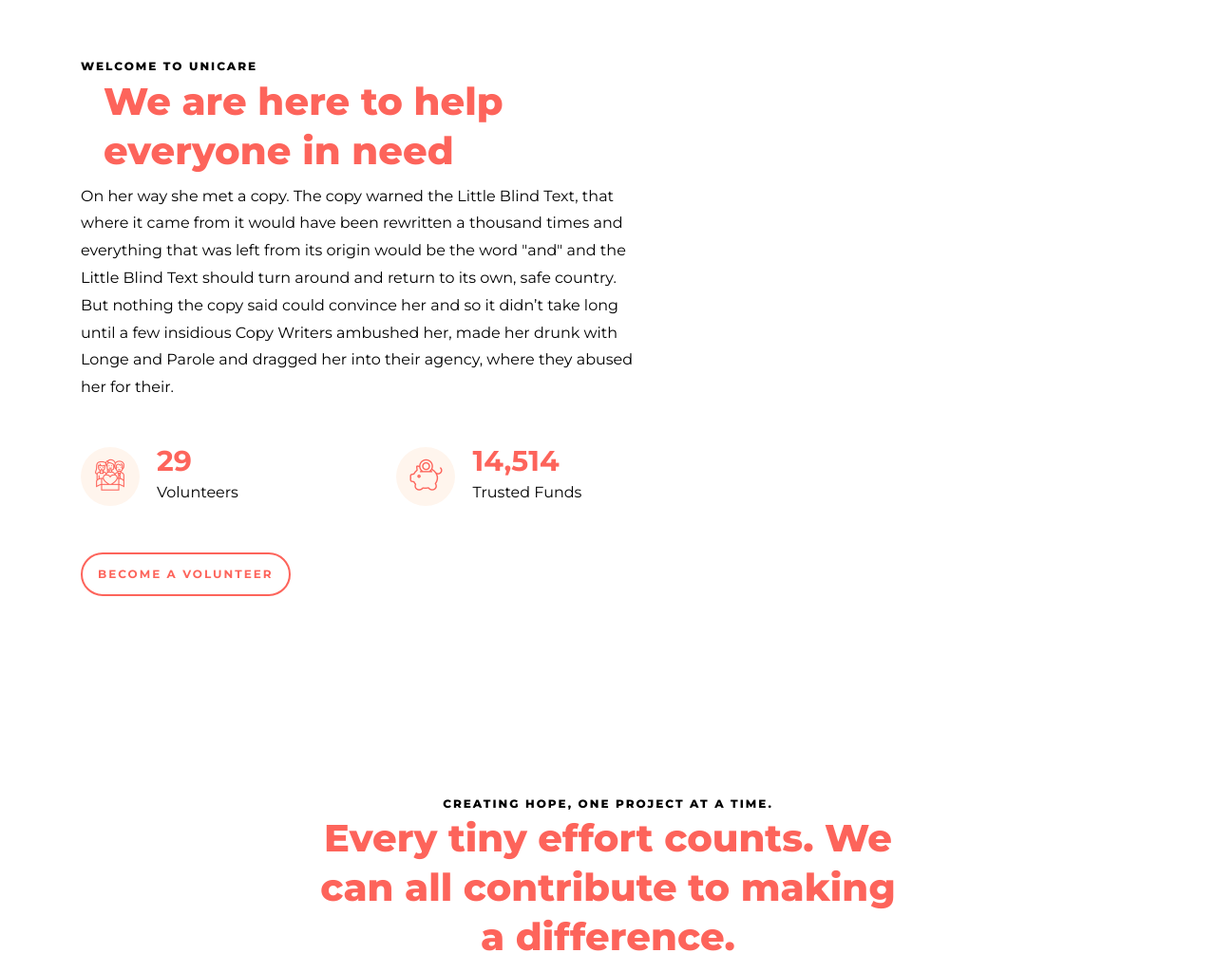
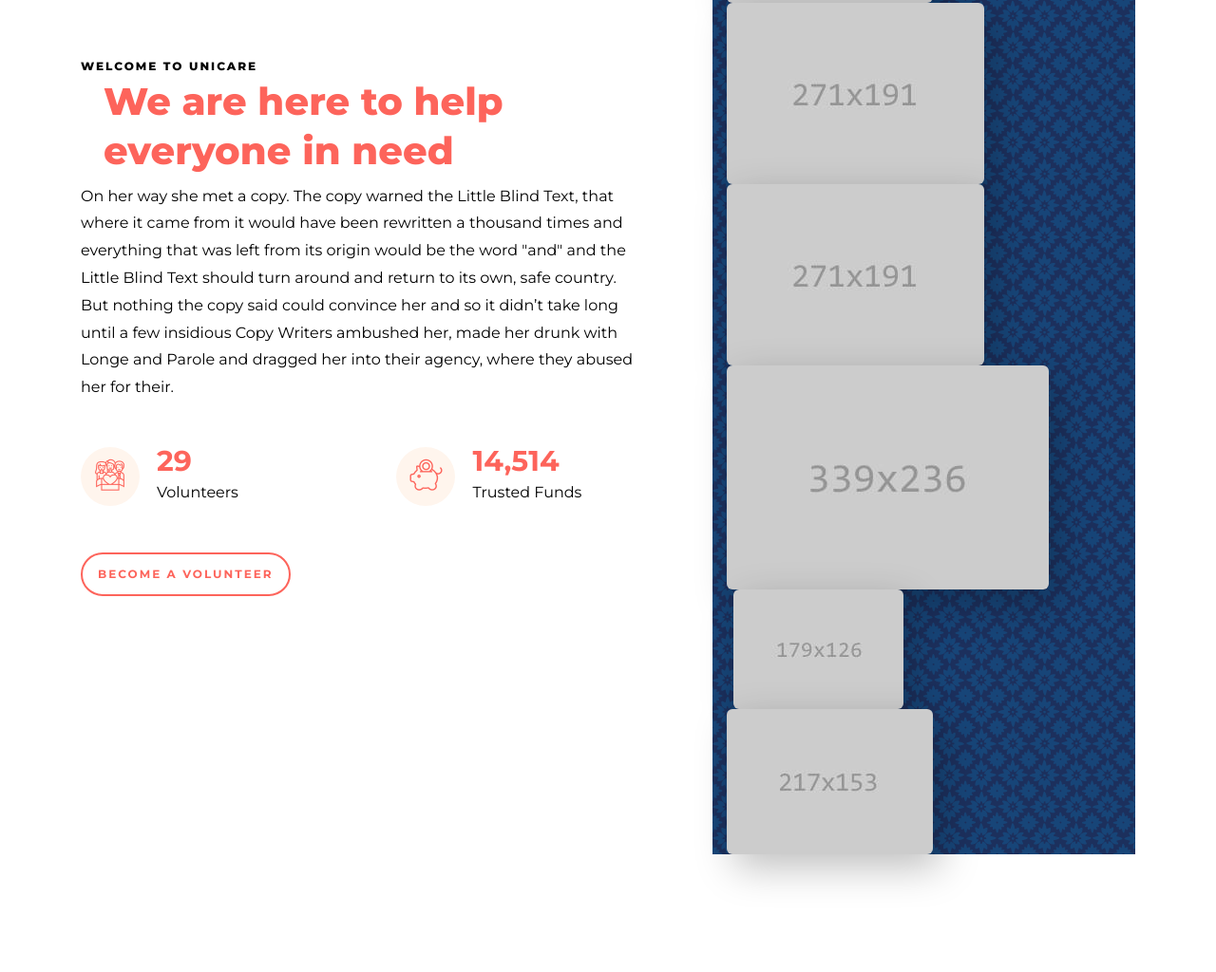
Before and after one commit to SagarUbale/Abhinav-Bharat, a plain HTML site: page unicare-master/index.html in a window 1280 px wide. Shown: the part 871-1895 px from the top of the page at 95% size. Drawn offline with nearby package versions, Linux system fonts and the light colour scheme; some packages are replaced by stand-ins of ours; no server answers; files whose address does not match are found by name.

Commit message:
added animations &images

```diff
--- a/unicare-master/index.html
+++ b/unicare-master/index.html
@@ -46,6 +46,32 @@
 
 .animate.active {
     opacity: 1; /* Show when active */
+}
+
+
+
+
+
+.box-img-animate {
+	text-align: center;
+}
+
+.box-img-animate .box-img-animate-item {
+	display: inline-block;
+}
+
+.box-img-animate .box-img-animate-item img {
+	border-radius: 6px;
+	box-shadow: 8px 14px 40px rgba(0, 0, 0, 0.25);
+}
+
+@media (max-width: 1199.98px) {
+	.box-img-animate .box-img-animate-item + .box-img-animate-item {
+		margin-top: 20px;
+	}
+	.box-img-animate .box-img-animate-item {
+		padding: 0 15px;
+	}
 }
 
 </style>
@@ -200,107 +226,19 @@
 		<div class="container">
 			<div class="row">
 				<div class="col-md-5 order-md-last d-flex align-items-stretch">
-					<!-- <div class="donation-wrap">
-						 <div class="total-donate d-flex align-items-center">
-							<span class="fa flaticon-cleaning"></span>
-							<h4>Donation Campaign <br>are running</h4>
-							<p class="d-flex align-items-center">
-								<span>$</span>
-								<span class="number" data-number="24781">0</span>
-							</p>
-						</div> -->
-					<!-- <form action="#" class="appointment">
-							<div class="row">
-								<div class="col-md-12">
-									<div class="form-group">
-										<label for="name">Full Name</label>
-										<div class="input-wrap">
-											<div class="icon"><span class="fa fa-user"></span></div>
-											<input type="text" class="form-control" placeholder="">
-										</div>
-									</div>
-								</div>
-								<div class="col-md-12">
-									<div class="form-group">
-										<label for="name">Email Address</label>
-										<div class="input-wrap">
-											<div class="icon"><span class="fa fa-paper-plane"></span></div>
-											<input type="email" class="form-control" placeholder="">
-										</div>
-									</div>
-								</div>
-								<div class="col-md-12">
-									<div class="form-group">
-										<label for="name">Select Causes</label>
-										<div class="form-field">
-											<div class="select-wrap">
-												<div class="icon"><span class="fa fa-chevron-down"></span></div>
-												<select name="" id="" class="form-control">
-													<option value=""></option>
-													<option value="">House Washing</option>
-													<option value="">Roof Cleaning</option>
-													<option value="">Driveway Cleaning</option>
-													<option value="">Gutter Cleaning</option>
-													<option value="">Patio Cleaning</option>
-													<option value="">Building Cleaning</option>
-													<option value="">Concrete Cleaning</option>
-													<option value="">Sidewal Cleaning</option>
-												</select>
-											</div>
-										</div>
-									</div>
-								</div>
-								<div class="col-md-12">
-									<div class="form-group">
-										<label for="name">Amount</label>
-										<div class="input-wrap">
-											<div class="icon"><span class="fa fa-money"></span></div>
-											<input type="text" class="form-control" placeholder="$5">
-										</div>
-									</div>
-								</div>
-								<div class="col-md-12">
-									<div class="form-group">
-										<label for="name">Payment Method</label>
-										<div class="d-lg-flex">
-											<div class="form-radio mr-3">
-												<div class="radio">
-													<label>
-														<input type="radio" name="radio-input" checked>
-														<span class="checkmark"></span>
-														<span class="fill-control-description">Credit Card</span>
-													</label>
-												</div>
-											</div>
-											<div class="form-radio mr-3">
-												<div class="radio">
-													<label>
-														<input type="radio" name="radio-input">
-														<span class="checkmark"></span>
-														<span class="fill-control-description">Paypal</span>
-													</label>
-												</div>
-											</div>
-											<div class="form-radio">
-												<div class="radio">
-													<label>
-														<input type="radio" name="radio-input">
-														<span class="checkmark"></span>
-														<span class="fill-control-description">Payoneer</span>
-													</label>
-												</div>
-											</div>
-										</div>
-									</div>
-								</div>
-								<div class="col-md-12">
-									<div class="form-group">
-										<input type="submit" value="Donate Now" class="btn btn-secondary py-3 px-4">
-									</div>
-								</div>
+					<div class="donation-wrap">
+						<div class="col-lg-6">
+							<div class="box-img-animate">
+							  <div class="box-img-animate-item" data-parallax-scroll="{&quot;y&quot;: 0, &quot;x&quot;: 140,  &quot;smoothness&quot;: 50 }"><img src="images/animate-img-1.jpg" alt=""></div>
+							  <div class="box-img-animate-item" data-parallax-scroll="{&quot;y&quot;: 150, &quot;x&quot;: 0,  &quot;smoothness&quot;: 50 }"><img src="images/animate-img-2.jpg" alt=""></div>
+							  <div class="box-img-animate-item" data-parallax-scroll="{&quot;y&quot;:70, &quot;x&quot;: -250,  &quot;smoothness&quot;: 50 }"><img src="images/animate-img-3.jpg" alt=""></div>
+							  <div class="box-img-animate-item" data-parallax-scroll="{&quot;y&quot;:20, &quot;x&quot;: 20,  &quot;smoothness&quot;: 50 }"><img src="images/animate-img-4.jpg" alt=""></div>
+							  <div class="box-img-animate-item" data-parallax-scroll="{&quot;y&quot;:60, &quot;x&quot;: 70,  &quot;smoothness&quot;: 50 }"><img src="images/animate-img-5.jpg" alt=""></div>
+							  <div class="box-img-animate-item" data-parallax-scroll="{&quot;y&quot;:0, &quot;x&quot;: 140,  &quot;smoothness&quot;: 50 }"><img src="images/animate-img-6.jpg" alt=""></div>
 							</div>
-						</form>
-					 </div> -->
+						  </div>
+
+					 </div>
 				</div>
 				<div class="col-md-7 wrap-about py-5">
 					<div class="heading-section pr-md-5 pt-md-5">
```
Also changed, not shown: unicare-master/about.html (+3 -0 lines), unicare-master/images/animate-img-1.jpg (added), unicare-master/images/animate-img-2.jpg (added), unicare-master/images/animate-img-3.jpg (added), unicare-master/images/animate-img-4.jpg (added), unicare-master/images/animate-img-5.jpg (added), unicare-master/images/animate-img-6.jpg (added).
